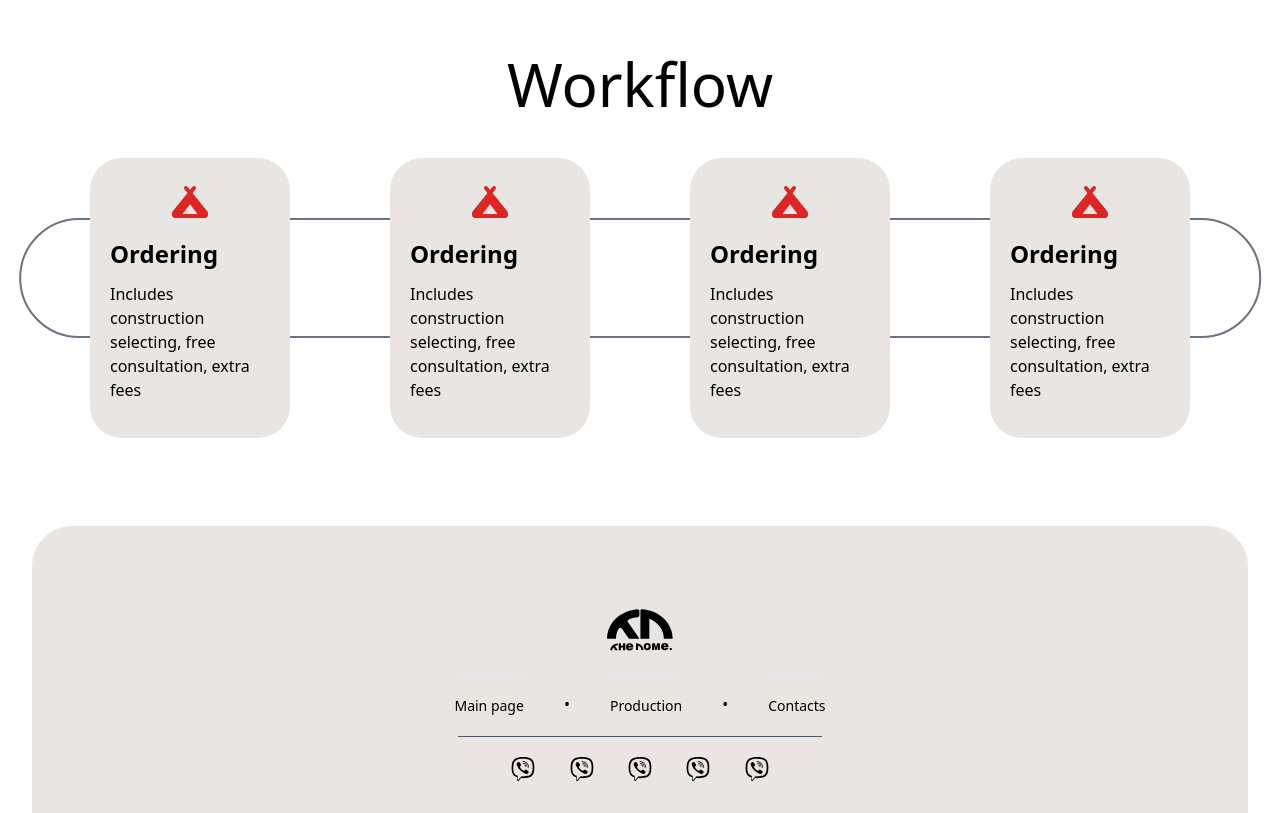
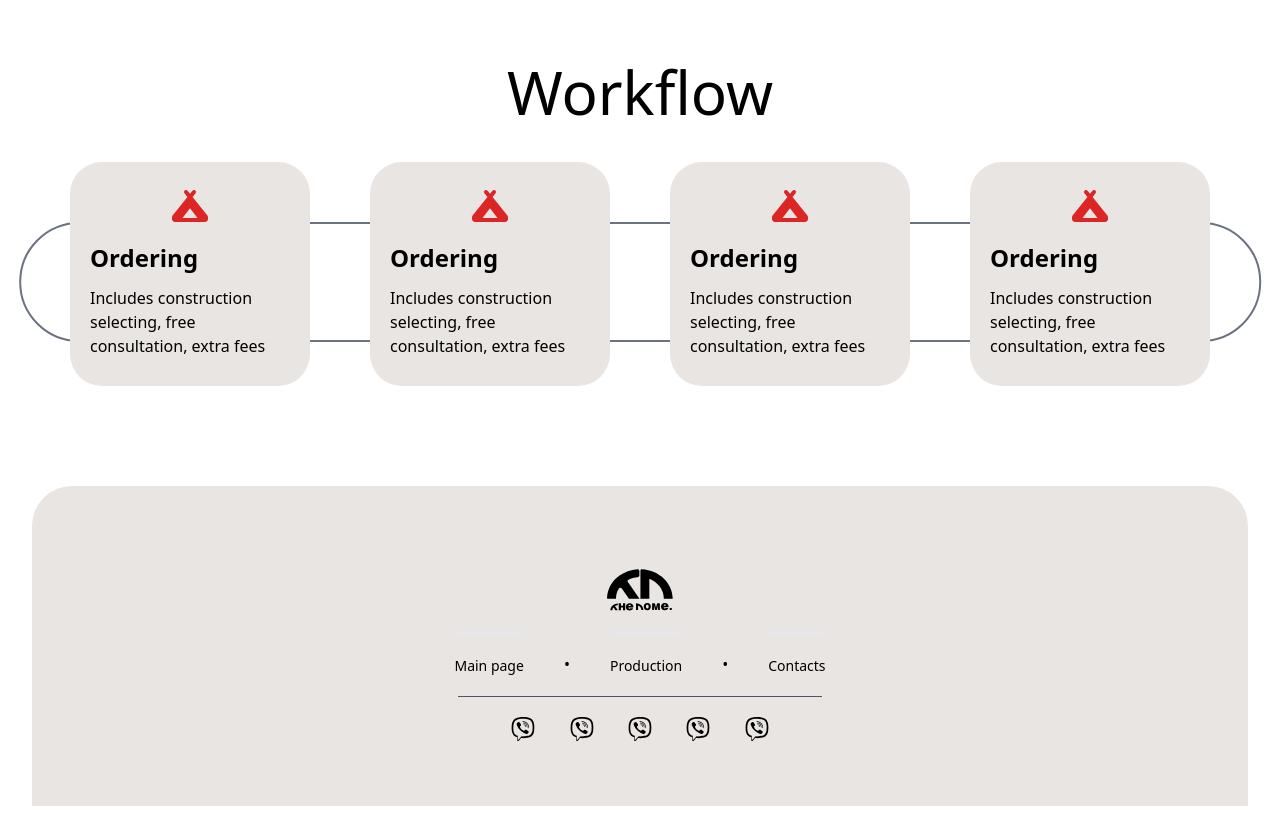
Before and after one commit to Evgenikaall/vdom, a React (Create React App) app: page / in a window 1280 px wide. Shown: the part 1242-2055 px from the top of the page. Built offline with nearby package versions, Linux system fonts and the light colour scheme.

Commit message:
adjust responsibility (#7)

```diff
--- a/src/component/navbar/Navbar.js
+++ b/src/component/navbar/Navbar.js
@@ -24,7 +24,7 @@ const Navbar = () => {
                     <div className="flex 2xl:w-4/5 xl:w-4/5 lg:w-4/5 md:w-4/5 w-full justify-start items-center">
                         <div className="flex items-center pr-10 md:pr-16">
                             <div className="flex-shrink-0">
-                                <img src={logoUrl} alt="Logo" className="h-18 w-fit sm:h-16"/>
+                                <img src={logoUrl} alt="Logo" className="h-16"/>
                             </div>
                         </div>
                         <div className="hidden md:flex h-full">
--- a/src/component/workflow/Workflow.js
+++ b/src/component/workflow/Workflow.js
@@ -4,30 +4,29 @@ import {faCampground} from "@fortawesome/free-solid-svg-icons";
 
 function Workflow() {
     return (
-        <section className="w-full h-50vh flex justify-around items-center flex-col">
-            <h1 className="text-6xl mb-7">Workflow</h1>
-            <div className="w-full h-[35vh] flex px-10 justify-around ">
-                <div className="w-[97%] absolute left-1/2 right-1/2 -translate-x-1/2 translate-y-1/2 h-15vh border-2 border-gray-500 rounded-t-4.5rem rounded-b-4.5rem"></div>
-                <div
-                    className="flex-col flex basis-1/6 bg-main-color z-10 items-start px-5 py-7 rounded-t-2rem rounded-b-2rem">
+        <section className="w-full flex justify-around items-center flex-col pt-10">
+            <h1 className="text-6xl mb-10">Workflow</h1>
+            <div className="w-full flex px-10 justify-around max-lg:flex-col max-lg:items-center ">
+                <div className="w-[97%] absolute left-1/2 right-1/2 -translate-x-1/2 translate-y-1/2 h-15vh border-2 border-gray-500 rounded-t-4.5rem rounded-b-4.5rem max-lg:hidden"></div>
+                <div className="flex-col w-[20%] max-lg:w-[50%] mb-5 flex bg-main-color z-10 items-start px-5 py-7 rounded-t-2rem rounded-b-2rem">
                     <FontAwesomeIcon icon={faCampground} className="text-red-600 self-center pb-5" size="2xl"/>
                     <h1 className="text-2xl font-bold pb-3">Ordering</h1>
                     <p>Includes construction selecting, free consultation, extra fees</p>
                 </div>
                 <div
-                    className="flex-col flex basis-1/6 bg-main-color z-10 items-start px-5 py-7 rounded-t-2rem rounded-b-2rem">
+                    className="flex-col w-[20%] max-lg:w-[50%] mb-5 flex bg-main-color z-10 items-start px-5 py-7 rounded-t-2rem rounded-b-2rem">
                     <FontAwesomeIcon icon={faCampground} className="text-red-600 self-center pb-5" size="2xl"/>
                     <h1 className="text-2xl font-bold pb-3">Ordering</h1>
                     <p>Includes construction selecting, free consultation, extra fees</p>
                 </div>
                 <div
-                    className="flex-col flex basis-1/6 bg-main-color z-10 items-start px-5 py-7 rounded-t-2rem rounded-b-2rem">
+                    className="flex-col w-[20%] max-lg:w-[50%] mb-5 flex bg-main-color z-10 items-start px-5 py-7 rounded-t-2rem rounded-b-2rem">
                     <FontAwesomeIcon icon={faCampground} className="text-red-600 self-center pb-5" size="2xl"/>
                     <h1 className="text-2xl font-bold pb-3">Ordering</h1>
                     <p>Includes construction selecting, free consultation, extra fees</p>
                 </div>
                 <div
-                    className="flex-col flex basis-1/6 bg-main-color z-10 items-start px-5 py-7 rounded-t-2rem rounded-b-2rem">
+                    className="flex-col w-[20%] max-lg:w-[50%] mb-5 flex bg-main-color z-10 items-start px-5 py-7 rounded-t-2rem rounded-b-2rem">
                     <FontAwesomeIcon icon={faCampground} className="text-red-600 self-center pb-5" size="2xl"/>
                     <h1 className="text-2xl font-bold pb-3">Ordering</h1>
                     <p>Includes construction selecting, free consultation, extra fees</p>
--- a/src/component/workingArea/WorkingArea.js
+++ b/src/component/workingArea/WorkingArea.js
@@ -5,13 +5,13 @@ import {FontAwesomeIcon} from "@fortawesome/react-fontawesome";
 function WorkingArea() {
     return (
         <section className="flex justify-center mt-6 px-5">
-            <div className="w-full h-[50vh] border-2 border-gray-500 rounded-t-4.5rem rounded-b-4.5rem">
+            <div className="w-full border-2 border-gray-500 rounded-t-4.5rem rounded-b-4.5rem">
                 <div className="h-full flex flex-col justify-around items-center py-10 2xl:w-[80%] xl:w-[90%] mx-auto">
-                    <div className="flex flex-col justify-around items-center">
+                    <div className="flex flex-col justify-around items-center pb-5">
                         <h1 className="text-red-800 text-5xl mb-1">Working Area</h1>
                         <p className="text font-thin">Why do we need it ?</p>
                     </div>
-                    <div className="flex justify-around flex-wrap w-full py-5">
+                    <div className="flex justify-around flex-wrap w-full py-5 max-lg:flex-col max-lg:w-[50%]">
                         <div className="rounded bg-main-color px-9 py-12 mb-5 flex justify-around items-center rounded-t-[2.7rem] rounded-b-[2.7rem]">
                             <FontAwesomeIcon icon={faCampground} size="2xl" className="border-r-[1.5px] p-1 border-red-800 pr-4 text-red-800"/>
                             <h2 className="text-center pl-2">For camping</h2>
```
